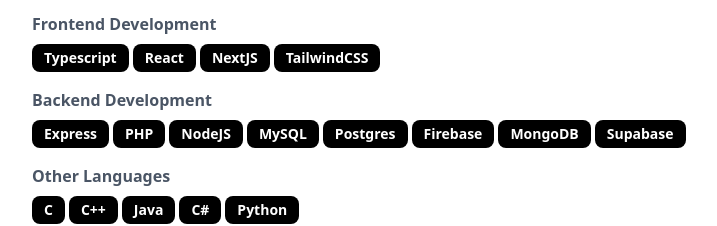
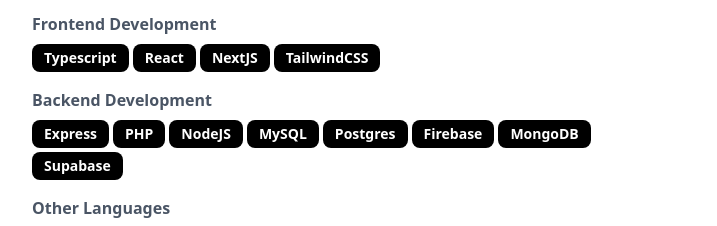
Before and after one commit to ire-zepelli/benedict-avenido, a React (Vite) app: page / in a window 1280 px wide. Shown: the part 1060-1286 px from the top of the page, without its empty margins (296-1013 px from the left). Built offline with nearby package versions, Linux system fonts and the light colour scheme.

Commit message:
[+] small changes

```diff
--- a/src/components/Layout.jsx
+++ b/src/components/Layout.jsx
@@ -1,5 +1,5 @@
 import React from "react";
 
 export default function Layout({ children }) {
-  return <div className="p-6 max-w-2xl mx-auto">{children}</div>;
+  return <div className="p-6 max-w-2xl mx-auto w-[100vw]">{children}</div>;
 }
--- a/src/components/SkillList.jsx
+++ b/src/components/SkillList.jsx
@@ -9,7 +9,7 @@ export default function SkillList() {
         <h3 className="text-l font-semibold text-gray-600">
           Frontend Development
         </h3>
-        <div className="flex items-start gap-1">
+        <div className="flex flex-wrap items-start gap-1">
           <Badge text="Typescript" />
           <Badge text="React" />
           <Badge text="NextJS" />
@@ -21,7 +21,7 @@ export default function SkillList() {
         <h3 className="text-l font-semibold text-gray-600">
           Backend Development
         </h3>
-        <div className="flex items-start gap-1">
+        <div className="flex flex-wrap items-start gap-1">
           <Badge text="Express" />
           <Badge text="PHP" />
           <Badge text="NodeJS" />
@@ -35,7 +35,7 @@ export default function SkillList() {
 
       <div className="flex flex-col gap-2">
         <h3 className="text-l font-semibold text-gray-600">Other Languages</h3>
-        <div className="flex items-start gap-1">
+        <div className="flex flex-wrap items-start gap-1">
           <Badge text="C" />
           <Badge text="C++" />
           <Badge text="Java" />
```
